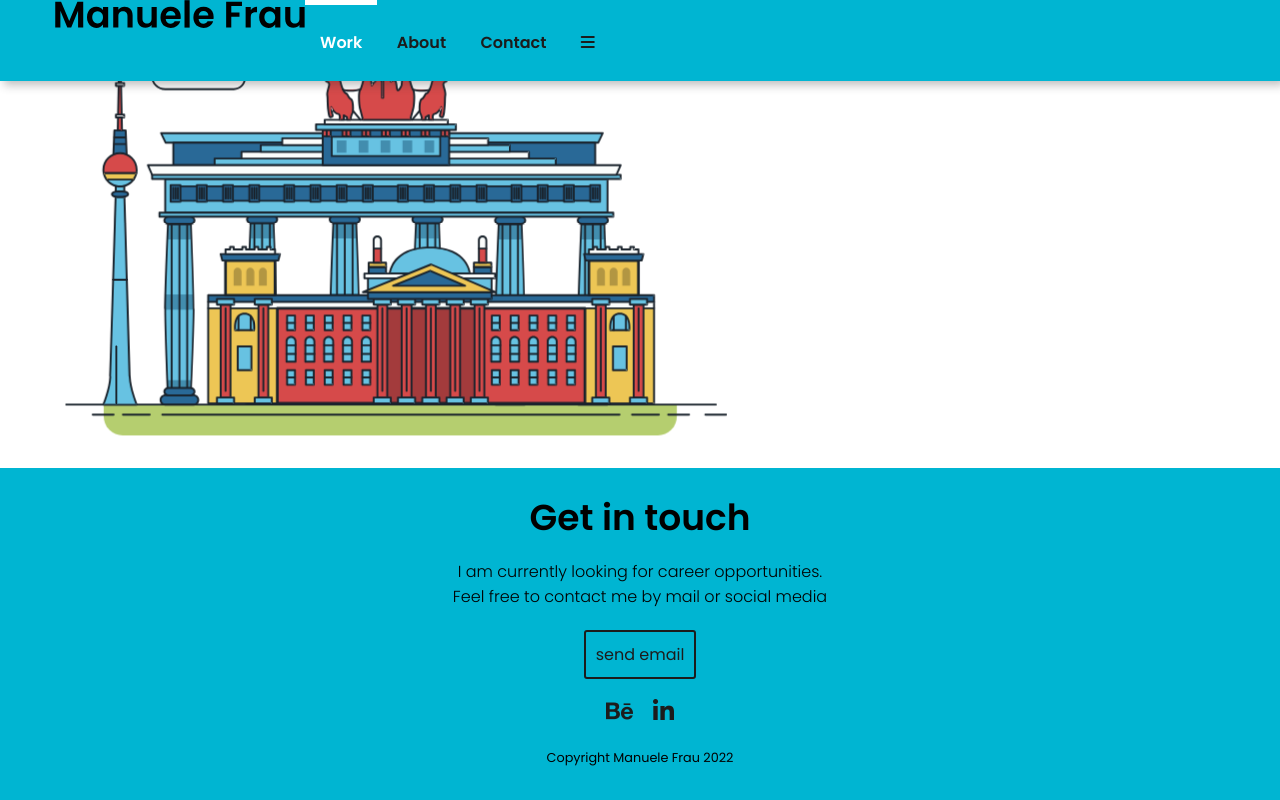
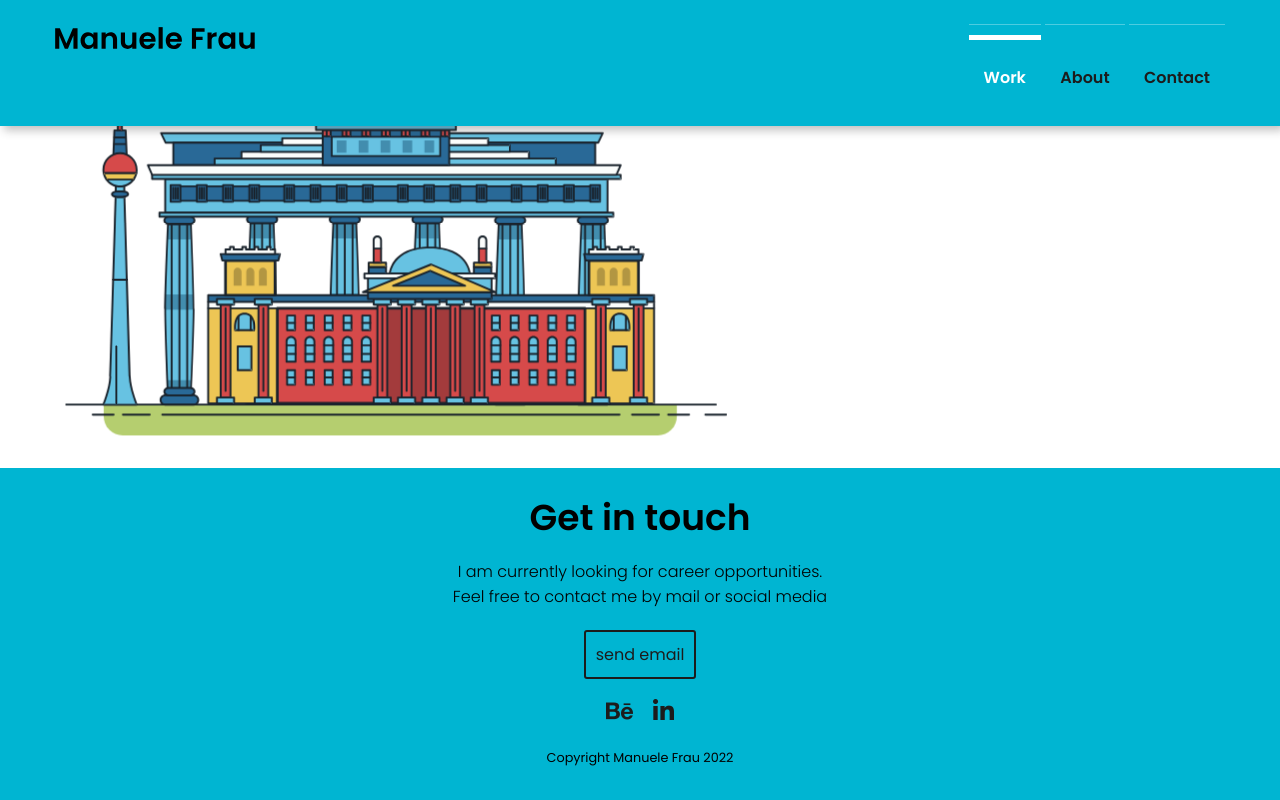
Before and after one commit to manuelefrau/portfolio-website, a plain HTML site: page index.html in a window 1280 px wide. Both pictures are taken after a click on the link "Contact". Shown: the part 1523-2323 px from the top of the page. Drawn offline with nearby package versions, Linux system fonts and the light colour scheme.

Commit message:
Update style.css

```diff
--- a/css/style.css
+++ b/css/style.css
@@ -28,7 +28,7 @@ Colors used:
 }
 
 .logo {
-  max-width: 250px;
+  max-width: 150px;
   display: inline-block;
 }
 
@@ -54,30 +54,52 @@ Colors used:
 
 header {
   background-color: #00B5D2;
-  text-align: center;
   position: fixed;
+  padding: 20px 0;
   width: 100%;
   transition: 0.4s;
   box-shadow: 4px 4px 9px 0px rgba(50, 50, 50, 0.32);
 }
 
-nav {
-  display: inline-block;
-  width: auto;
+.navtoggle li:not(:last-child) {
+  display: none;
 }
+
+.navtoggle, .navtoggle.responsive {
+  position: relative;
+}
+
+.navtoggle li .icon {
+  position: absolute;
+  padding-right: 0;
+  right: 0;
+  bottom: -3px;
+  font-size: 20px;
+}
+
+.navtoggle.responsive nav {
+  padding: 24px 0 0;
+}
+
+.navtoggle.responsive li  {
+  display: block;
+  padding: 10px 0;
+  border-top: 1px solid rgb(255,255,255, 0.3);
+}
+
+.navtoggle.responsive li:last-child  {
+  padding: 0 0 50px;
+}
+
 
 nav > ul {
   list-style-type: none;
   padding: 0;
   margin: 0;
-}
-
-nav > ul > li {
-  display: inline-block;
+  text-align: center;
 }
 
 nav > ul > li > a {
-  padding: 25px 15px;
   font-weight: 600;
   color: #1C1C1C;
   display: block;
@@ -86,7 +108,6 @@ nav > ul > li > a {
 nav > ul > li > a:hover {
   color: #FFFFFF;
   text-decoration: none;
-  border-top: 5px solid #ffffff;
 }
 
 footer#contact > div.contact > h2 {
@@ -115,7 +136,7 @@ body {
 }
 
 main {
-  padding-top: 80px;
+  padding-top: 60px;
   display: inline-block;
 
 }
@@ -166,11 +187,7 @@ a:visited {
   color: transparent;
 }
 
-a:hover,
-a:focus {
-  color: #00DBFF;
-  text-decoration: none;
-}
+
 
 a:active {
   color: #00B5D2;
@@ -281,12 +298,25 @@ a:active {
     float: left;
   }
 
+  .logo {
+    min-width: 200px;
+    padding-top: 27px;
+  }
+
+  .navtoggle li:not(:last-child) {
+  display: inline-block;
+}
+
+.navtoggle li:last-child {
+  display: none;
+}
+
   header {
     text-align: unset;
+    padding: 0;
   }
 
   header .container {
-    display: flex;
     justify-content: space-between;
     align-items: center;
   }
@@ -294,6 +324,10 @@ a:active {
 
   nav {
     float: right;
+  }
+
+  nav > ul > li {
+    display: inline-block;
   }
 
   nav > ul > li > a {
```
